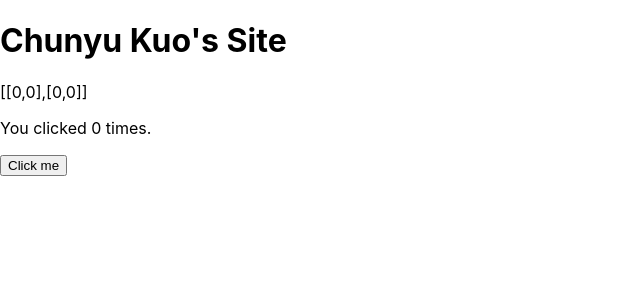
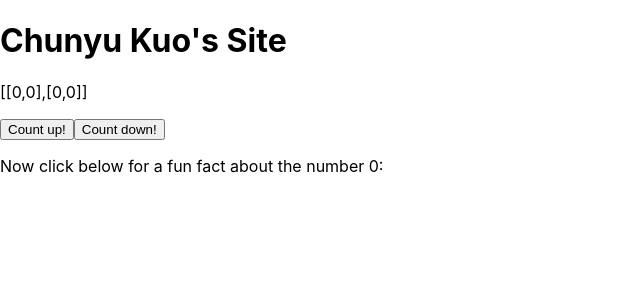
Before and after one commit to chunyukuo88/GameOfLifeJS, a React (Create React App) app in the folder game-of-life/: page / in a window 1280 px wide. Shown: the top 300 px of the page, without its empty margins (0-640 px from the left). Built offline with nearby package versions, Linux system fonts and the light colour scheme; no server answers.

Commit message:
WIP - MathFact() worked when no argument was passed to it. Now I am trying to get tests to pass for when an argument is passed to it. Not sure if this idea itself breaks a hook rule. More tomorrow.

```diff
--- a/game-of-life/src/App.js
+++ b/game-of-life/src/App.js
@@ -12,11 +12,16 @@ const App = () => {
     <div>
       <h1>Chunyu Kuo's Site</h1>
       <Grid />
-      <MathFact />
-      <p>You clicked {count} times.</p>
       <button onClick={() => setCount(count + 1)}>
-        Click me
+        Count up!
       </button>
+      <button onClick={() => setCount(count - 1)}>
+        Count down!
+      </button>
+      <p>Now click below for a fun fact about the number {count}:</p>
+      {/* <button onClick={() => MathFact(count)}>
+        Click!
+      </button> */}
     </div>
   );
 }
--- a/game-of-life/src/hooks/useCountInput.js
+++ b/game-of-life/src/hooks/useCountInput.js
@@ -4,7 +4,7 @@ function useCountInput(integer){
     const [count, setCount] = useState(integer);
 
     useEffect(() => {
-      document.title = `You clicked ${count} times`;
+      document.title = `Pondering the number ${count}`;
     });
 
     return [count, setCount];
--- a/game-of-life/src/mathFact.js
+++ b/game-of-life/src/mathFact.js
@@ -1,9 +1,10 @@
-import React, { useState, useEffect } from 'react';
+import { useState, useEffect } from 'react';
 
-function MathFact(){
+function MathFact(integer){
     const [fact, setFact] = useState('');
 
-    const [url, options] = _getFetchParameters();
+    const url = `http://numbersapi.com/${integer}/math`;
+    const options = { method: "GET", headers: { "Content-type": "text/plain" }};
 
     useEffect(() => {
         const fetchMathFact = async () => {
@@ -13,13 +14,7 @@ function MathFact(){
         fetchMathFact();
     }, []);
 
-    return(<p>{ fact }</p>);
+    return(fact);
 };
 
-function _getFetchParameters(){
-    const url = `http://numbersapi.com/26/math`;
-    const options = { method: "GET", headers: { "Content-type": "text/plain" }};
-    return [url, options];
-}
-
 export default MathFact;
```
Also changed, not shown: 2 other files (tests, documents, lock files or other folders).
